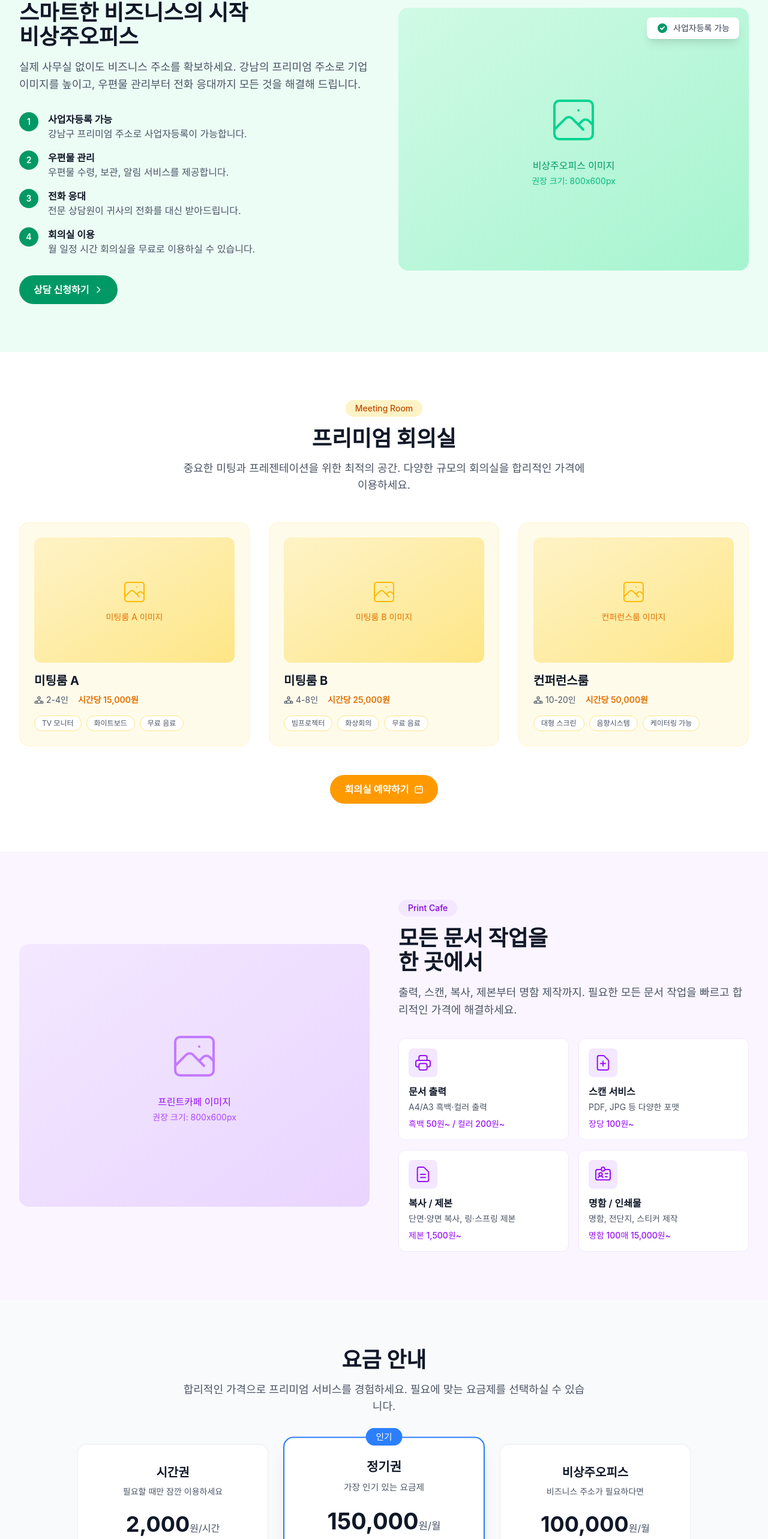
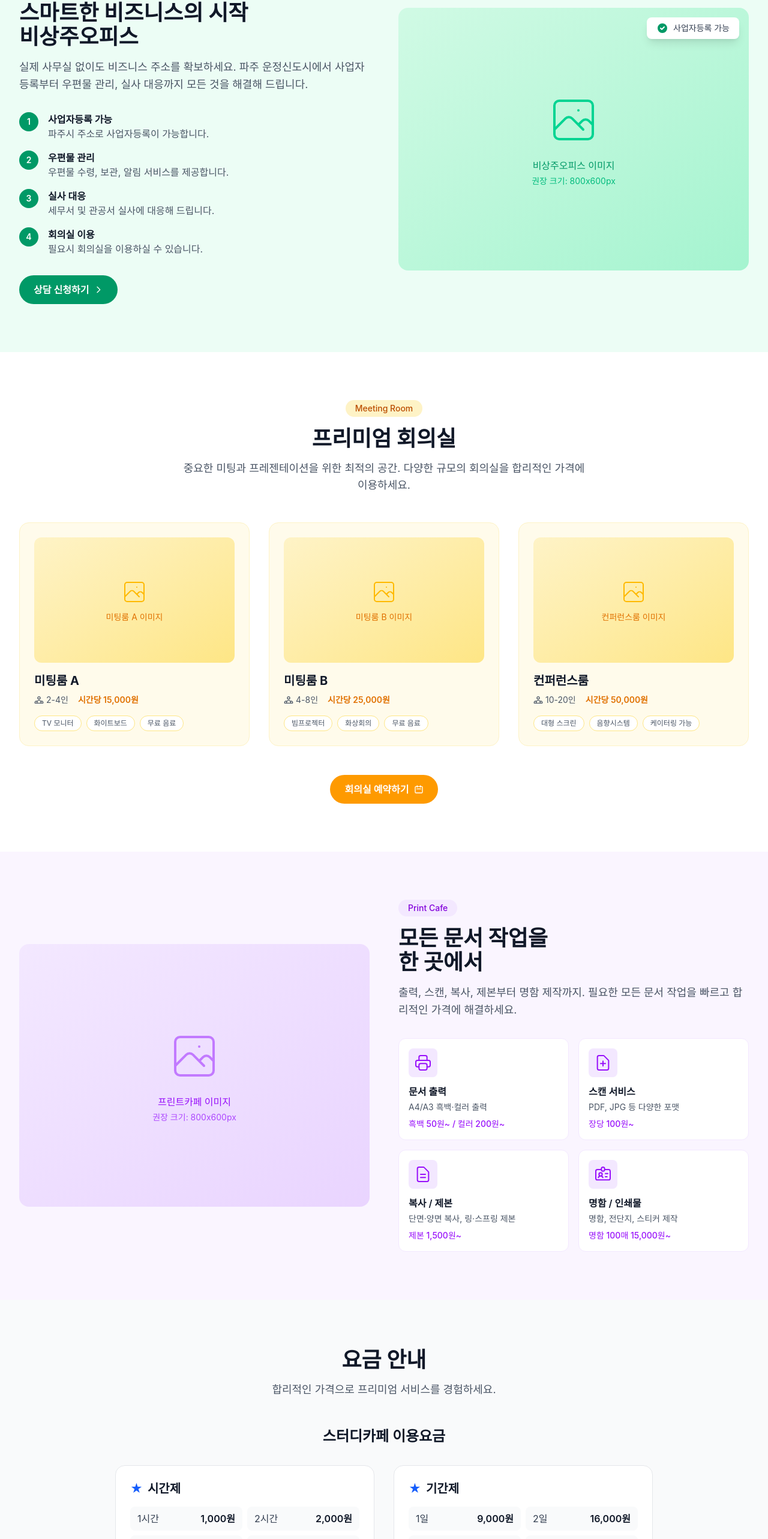
Before and after one commit to saharapaik/oasis, a Next.js app: page / in a window 1280 px wide. Shown: the part 2172-4738 px from the top of the page at 60% size. Built offline with nearby package versions, Linux system fonts and the light colour scheme; a web font is replaced by a local one.

Commit message:
Update pricing tables

```diff
--- a/src/components/ContactSection.tsx
+++ b/src/components/ContactSection.tsx
@@ -38,8 +38,8 @@ export default function ContactSection() {
                 </div>
                 <div>
                   <h4 className="font-semibold text-gray-900 mb-1">주소</h4>
-                  <p className="text-gray-600">서울시 강남구 테헤란로 123</p>
-                  <p className="text-gray-600">OASIS빌딩 5층</p>
+                  <p className="text-gray-600">경기도 파주시 미래로 369-27</p>
+                  <p className="text-gray-600">201호</p>
                 </div>
               </div>
 
@@ -52,8 +52,8 @@ export default function ContactSection() {
                 </div>
                 <div>
                   <h4 className="font-semibold text-gray-900 mb-1">전화번호</h4>
-                  <a href="tel:02-1234-5678" className="text-blue-600 hover:underline text-lg font-medium">
-                    02-1234-5678
+                  <a href="tel:010-2356-8836" className="text-blue-600 hover:underline text-lg font-medium">
+                    010-2356-8836
                   </a>
                 </div>
               </div>
@@ -82,8 +82,7 @@ export default function ContactSection() {
                 </div>
                 <div>
                   <h4 className="font-semibold text-gray-900 mb-1">운영시간</h4>
-                  <p className="text-gray-600">스터디카페: 24시간 연중무휴</p>
-                  <p className="text-gray-600">사무실 상담: 평일 09:00 - 18:00</p>
+                  <p className="text-gray-600">24시간 연중무휴</p>
                 </div>
               </div>
 
@@ -95,9 +94,9 @@ export default function ContactSection() {
                   </svg>
                 </div>
                 <div>
-                  <h4 className="font-semibold text-gray-900 mb-1">대중교통</h4>
-                  <p className="text-gray-600">지하철 2호선 강남역 3번 출구 도보 5분</p>
-                  <p className="text-gray-600">버스 정류장 '강남역' 하차</p>
+                  <h4 className="font-semibold text-gray-900 mb-1">찾아오시는 길</h4>
+                  <p className="text-gray-600">운정신도시 내 위치</p>
+                  <p className="text-gray-600">주차 가능</p>
                 </div>
               </div>
             </div>
@@ -105,7 +104,7 @@ export default function ContactSection() {
             {/* CTA */}
             <div className="mt-8 flex flex-col sm:flex-row gap-4">
               <a
-                href="tel:02-1234-5678"
+                href="tel:010-2356-8836"
                 className="flex items-center justify-center gap-2 bg-blue-600 text-white px-6 py-3 rounded-full font-semibold hover:bg-blue-700 transition-colors"
               >
                 <svg className="w-5 h-5" fill="none" stroke="currentColor" viewBox="0 0 24 24">
--- a/src/components/Footer.tsx
+++ b/src/components/Footer.tsx
@@ -36,7 +36,7 @@ export default function Footer() {
                 <svg className="w-4 h-4" fill="none" stroke="currentColor" viewBox="0 0 24 24">
                   <path strokeLinecap="round" strokeLinejoin="round" strokeWidth={2} d="M3 5a2 2 0 012-2h3.28a1 1 0 01.948.684l1.498 4.493a1 1 0 01-.502 1.21l-2.257 1.13a11.042 11.042 0 005.516 5.516l1.13-2.257a1 1 0 011.21-.502l4.493 1.498a1 1 0 01.684.949V19a2 2 0 01-2 2h-1C9.716 21 3 14.284 3 6V5z" />
                 </svg>
-                02-1234-5678
+                010-2356-8836
               </li>
               <li className="flex items-center gap-2">
                 <svg className="w-4 h-4" fill="none" stroke="currentColor" viewBox="0 0 24 24">
@@ -49,7 +49,7 @@ export default function Footer() {
                   <path strokeLinecap="round" strokeLinejoin="round" strokeWidth={2} d="M17.657 16.657L13.414 20.9a1.998 1.998 0 01-2.827 0l-4.244-4.243a8 8 0 1111.314 0z" />
                   <path strokeLinecap="round" strokeLinejoin="round" strokeWidth={2} d="M15 11a3 3 0 11-6 0 3 3 0 016 0z" />
                 </svg>
-                서울시 강남구 테헤란로 123<br />OASIS빌딩 5층
+                경기도 파주시 미래로 369-27<br />201호
               </li>
             </ul>
           </div>
--- a/src/components/Header.tsx
+++ b/src/components/Header.tsx
@@ -41,7 +41,7 @@ export default function Header() {
           {/* CTA Button */}
           <div className="hidden md:block">
             <a
-              href="tel:02-1234-5678"
+              href="tel:010-2356-8836"
               className="bg-blue-600 text-white px-5 py-2 rounded-full hover:bg-blue-700 transition-colors font-medium text-sm"
             >
               상담문의
@@ -93,7 +93,7 @@ export default function Header() {
               </a>
             ))}
             <a
-              href="tel:02-1234-5678"
+              href="tel:010-2356-8836"
               className="block mt-4 bg-blue-600 text-white px-5 py-2 rounded-full text-center hover:bg-blue-700 transition-colors"
             >
               상담문의
--- a/src/components/HeroSection.tsx
+++ b/src/components/HeroSection.tsx
@@ -26,7 +26,7 @@ export default function HeroSection() {
             서비스 둘러보기
           </a>
           <a
-            href="tel:02-1234-5678"
+            href="tel:010-2356-8836"
             className="border-2 border-white text-white px-8 py-4 rounded-full font-semibold text-lg hover:bg-white hover:text-blue-900 transition-all"
           >
             상담 문의하기
--- a/src/components/PricingSection.tsx
+++ b/src/components/PricingSection.tsx
@@ -1,51 +1,70 @@
-const plans = [
+export default function PricingSection() {
+  const hourlyPrices = [
+    { time: "1시간", price: "1,000원" },
+    { time: "2시간", price: "2,000원" },
+    { time: "3시간", price: "3,000원" },
+    { time: "4시간", price: "4,000원" },
+    { time: "5시간", price: "5,000원" },
+    { time: "6시간", price: "5,500원" },
+    { time: "7시간", price: "6,000원" },
+    { time: "8시간", price: "6,500원" },
+    { time: "9시간", price: "7,000원" },
+    { time: "10시간", price: "7,500원" },
+    { time: "11시간", price: "8,000원" },
+    { time: "12시간", price: "8,500원" },
+  ];
+
+  const periodPrices = [
+    { period: "1일", price: "9,000원" },
+    { period: "2일", price: "16,000원" },
+    { period: "3일", price: "23,000원" },
+    { period: "4일", price: "29,000원" },
+    { period: "5일", price: "35,000원" },
+    { period: "6일", price: "40,000원" },
+    { period: "7일", price: "45,000원" },
+    { period: "14일", price: "60,000원" },
+    { period: "28일", price: "79,000원" },
+  ];
+
+  const officePlans = [
     {
-    name: "시간권",
-    description: "필요할 때만 잠깐 이용하세요",
-    price: "2,000",
-    unit: "원/시간",
+      name: "비상주 베이직",
+      price: "30,000",
+      unit: "원/월",
       features: [
-      "개인 좌석 이용",
-      "무료 와이파이",
-      "음료 무료제공",
-      "충전기 대여",
+        "사업자등록 주소 제공",
+        "우편물 수령 알림",
+        "세무서 실사 대응",
       ],
       popular: false,
-    color: "gray",
     },
     {
-    name: "정기권",
-    description: "가장 인기 있는 요금제",
-    price: "150,000",
+      name: "비상주 스탠다드",
+      price: "50,000",
       unit: "원/월",
       features: [
-      "무제한 이용 (24시간)",
-      "지정석 배정",
-      "개인 사물함",
-      "스터디룸 월 4시간 무료",
-      "프린트 30매 무료",
+        "사업자등록 주소 제공",
+        "우편물 수령/보관/전달",
+        "세무서 실사 대응",
+        "스터디카페 월 10시간 무료",
       ],
       popular: true,
-    color: "blue",
     },
     {
-    name: "비상주오피스",
-    description: "비즈니스 주소가 필요하다면",
-    price: "100,000",
+      name: "비상주 프리미엄",
+      price: "80,000",
       unit: "원/월",
       features: [
-      "사업자등록 주소",
-      "우편물 수령/보관",
-      "전화 응대 서비스",
+        "사업자등록 주소 제공",
+        "우편물 수령/보관/전달",
+        "세무서 실사 대응",
         "회의실 월 2시간 무료",
-      "스터디카페 월 10시간 무료",
+        "스터디카페 월 20시간 무료",
       ],
       popular: false,
-    color: "emerald",
     },
   ];
 
-export default function PricingSection() {
   return (
     <section id="pricing" className="py-20 bg-gray-50">
       <div className="max-w-7xl mx-auto px-4 sm:px-6 lg:px-8">
@@ -55,29 +74,91 @@ export default function PricingSection() {
           </h2>
           <p className="text-lg text-gray-600 max-w-2xl mx-auto">
             합리적인 가격으로 프리미엄 서비스를 경험하세요.
-            필요에 맞는 요금제를 선택하실 수 있습니다.
           </p>
         </div>
 
+        {/* 스터디카페 요금 */}
+        <div className="mb-16">
+          <h3 className="text-2xl font-bold text-gray-900 mb-8 text-center">
+            스터디카페 이용요금
+          </h3>
+
+          <div className="grid md:grid-cols-2 gap-8 max-w-4xl mx-auto">
+            {/* 시간제 */}
+            <div className="bg-white rounded-2xl p-6 border border-gray-200">
+              <div className="flex items-center gap-2 mb-4">
+                <span className="text-blue-600 text-xl">★</span>
+                <h4 className="text-xl font-bold text-gray-900">시간제</h4>
+              </div>
+              <div className="grid grid-cols-2 gap-2">
+                {hourlyPrices.map((item) => (
+                  <div
+                    key={item.time}
+                    className="flex justify-between py-2 px-3 bg-gray-50 rounded-lg"
+                  >
+                    <span className="text-gray-700">{item.time}</span>
+                    <span className="font-semibold text-gray-900">{item.price}</span>
+                  </div>
+                ))}
+              </div>
+            </div>
+
+            {/* 기간제 */}
+            <div className="bg-white rounded-2xl p-6 border border-gray-200">
+              <div className="flex items-center gap-2 mb-4">
+                <span className="text-blue-600 text-xl">★</span>
+                <h4 className="text-xl font-bold text-gray-900">기간제</h4>
+              </div>
+              <div className="grid grid-cols-2 gap-2">
+                {periodPrices.map((item) => (
+                  <div
+                    key={item.period}
+                    className={`flex justify-between py-2 px-3 rounded-lg ${
+                      item.period === "28일"
+                        ? "bg-blue-50 border border-blue-200"
+                        : "bg-gray-50"
+                    }`}
+                  >
+                    <span className="text-gray-700">{item.period}</span>
+                    <span className={`font-semibold ${
+                      item.period === "28일" ? "text-blue-600" : "text-gray-900"
+                    }`}>
+                      {item.price}
+                    </span>
+                  </div>
+                ))}
+              </div>
+              <p className="mt-4 text-sm text-gray-500 text-center">
+                * 28일권이 가장 인기있는 상품입니다
+              </p>
+            </div>
+          </div>
+        </div>
+
+        {/* 비상주오피스 요금 */}
+        <div>
+          <h3 className="text-2xl font-bold text-gray-900 mb-8 text-center">
+            비상주오피스 요금
+          </h3>
+
           <div className="grid md:grid-cols-3 gap-8 max-w-5xl mx-auto">
-          {plans.map((plan) => (
+            {officePlans.map((plan) => (
               <div
                 key={plan.name}
                 className={`relative bg-white rounded-2xl p-8 border-2 ${
                   plan.popular
-                  ? "border-blue-500 shadow-xl scale-105"
+                    ? "border-emerald-500 shadow-xl scale-105"
                     : "border-gray-100"
                 }`}
               >
                 {plan.popular && (
-                <div className="absolute -top-4 left-1/2 -translate-x-1/2 bg-blue-500 text-white px-4 py-1 rounded-full text-sm font-medium">
-                  인기
+                  <div className="absolute -top-4 left-1/2 -translate-x-1/2 bg-emerald-500 text-white px-4 py-1 rounded-full text-sm font-medium">
+                    추천
                   </div>
                 )}
 
                 <div className="text-center mb-6">
-                <h3 className="text-xl font-bold text-gray-900 mb-2">{plan.name}</h3>
-                <p className="text-gray-600 text-sm">{plan.description}</p>
+                  <h4 className="text-xl font-bold text-gray-900 mb-2">{plan.name}</h4>
                 </div>
 
                 <div className="text-center mb-6">
@@ -90,7 +171,7 @@ export default function PricingSection() {
                     <li key={feature} className="flex items-start gap-2">
                       <svg
                         className={`w-5 h-5 shrink-0 mt-0.5 ${
-                        plan.popular ? "text-blue-500" : "text-gray-400"
+                          plan.popular ? "text-emerald-500" : "text-gray-400"
                         }`}
                         fill="currentColor"
                         viewBox="0 0 20 20"
@@ -110,20 +191,21 @@ export default function PricingSection() {
                   href="#contact"
                   className={`block text-center py-3 rounded-full font-semibold transition-colors ${
                     plan.popular
-                    ? "bg-blue-600 text-white hover:bg-blue-700"
+                      ? "bg-emerald-600 text-white hover:bg-emerald-700"
                       : "bg-gray-100 text-gray-700 hover:bg-gray-200"
                   }`}
                 >
-                신청하기
+                  상담 신청
                 </a>
               </div>
             ))}
           </div>
+        </div>
 
         {/* Additional Info */}
         <div className="mt-12 text-center text-gray-500 text-sm">
-          <p>* 모든 요금은 부가세 포함입니다.</p>
-          <p>* 장기 계약 시 할인 혜택이 제공됩니다. 자세한 사항은 문의해 주세요.</p>
+          <p>* 장기 계약 시 할인 혜택이 제공됩니다.</p>
+          <p>* 자세한 사항은 전화 문의 부탁드립니다.</p>
         </div>
       </div>
     </section>
--- a/src/components/VirtualOfficeSection.tsx
+++ b/src/components/VirtualOfficeSection.tsx
@@ -1,19 +1,19 @@
 const benefits = [
   {
     title: "사업자등록 가능",
-    description: "강남구 프리미엄 주소로 사업자등록이 가능합니다.",
+    description: "파주시 주소로 사업자등록이 가능합니다.",
   },
   {
     title: "우편물 관리",
     description: "우편물 수령, 보관, 알림 서비스를 제공합니다.",
   },
   {
-    title: "전화 응대",
-    description: "전문 상담원이 귀사의 전화를 대신 받아드립니다.",
+    title: "실사 대응",
+    description: "세무서 및 관공서 실사에 대응해 드립니다.",
   },
   {
     title: "회의실 이용",
-    description: "월 일정 시간 회의실을 무료로 이용하실 수 있습니다.",
+    description: "필요시 회의실을 이용하실 수 있습니다.",
   },
 ];
 
@@ -32,8 +32,8 @@ export default function VirtualOfficeSection() {
             </h2>
             <p className="text-lg text-gray-600 mb-8 leading-relaxed">
               실제 사무실 없이도 비즈니스 주소를 확보하세요.
-              강남의 프리미엄 주소로 기업 이미지를 높이고,
-              우편물 관리부터 전화 응대까지 모든 것을 해결해 드립니다.
+              파주 운정신도시에서 사업자등록부터 우편물 관리,
+              실사 대응까지 모든 것을 해결해 드립니다.
             </p>
 
             <div className="space-y-4 mb-8">
```
Also changed, not shown: .claude/settings.local.json. Lines whose indentation alone changed are shown as unchanged.
